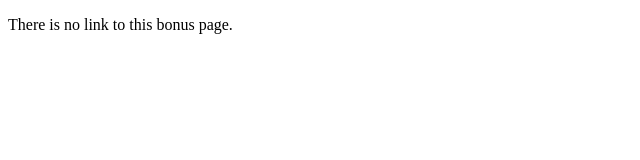
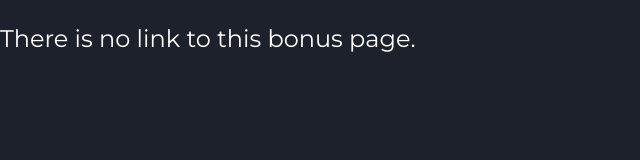
Before and after one commit to Goldpm/milestone-website-project, a plain HTML site: page work/index.html in a window 1280 px wide. Shown: the whole page, without its empty margins (0-640 px from the left). Drawn offline with Linux system fonts and the light colour scheme; files that its build step writes are made by us from their sources.

Commit message:
Linked fonts and css to new page

```diff
--- a/work/index.html
+++ b/work/index.html
@@ -1,6 +1,10 @@
 <!doctype html>
-<html>
+<html lang="en">
     <head>
+      <meta charset="utf-8"/>
+      <link rel="stylesheet" href="css/normalize.css">
+      <link rel="stylesheet" href="css/main.css">
+      <link href="https://fonts.googleapis.com/css?family=Montserrat|Source+Code+Pro&display=swap" rel="stylesheet">
         <title>Adam's Website</title>
     </head>
     <body>
```
